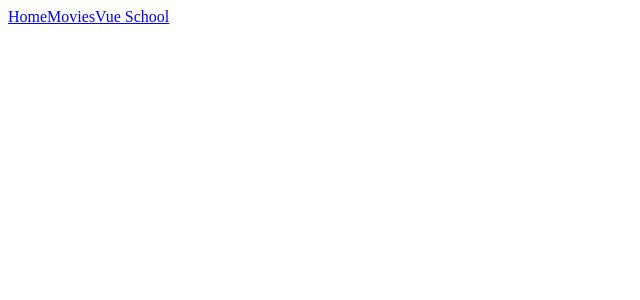
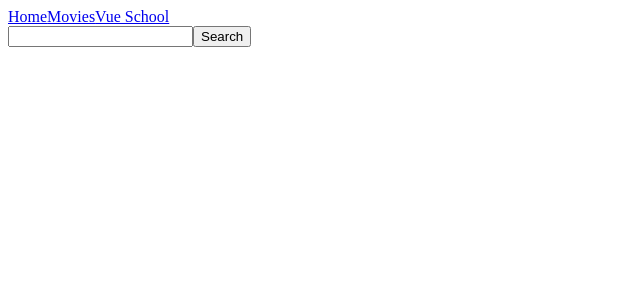
Before and after one commit to MichelleH17/nuxt3-fundamentals, a Nuxt app: page /movies in a window 1280 px wide. Shown: the top 300 px of the page, without its empty margins (0-640 px from the left). Built offline with nearby package versions, Linux system fonts and the light colour scheme.

Commit message:
Create new pages movies and teams

```diff
--- /dev/null
+++ b/pages/movies/[id].vue
@@ -0,0 +1,13 @@
+<template>
+  <div>
+
+  </div>
+</template>
+
+<script lang="ts" setup>
+
+</script>
+
+<style>
+
+</style>
--- /dev/null
+++ b/pages/movies/index.vue
@@ -0,0 +1,16 @@
+<script setup lang="ts">
+const query = ref("")
+
+function search() {
+  $fetch(`http://www.omdbapi.com/?apikey=4203574e&s=${query.value}`)
+}
+</script>
+
+<template>
+  <form @submit.prevent="search">
+    <input type="text" v-model="query">
+    <button>Search</button>
+  </form>
+</template>
+
+<style scoped></style>
--- /dev/null
+++ b/pages/teams/[teamSlug]/[userId].vue
@@ -0,0 +1,13 @@
+<template>
+  <div>
+
+  </div>
+</template>
+
+<script lang="ts" setup>
+
+</script>
+
+<style>
+
+</style>
```
